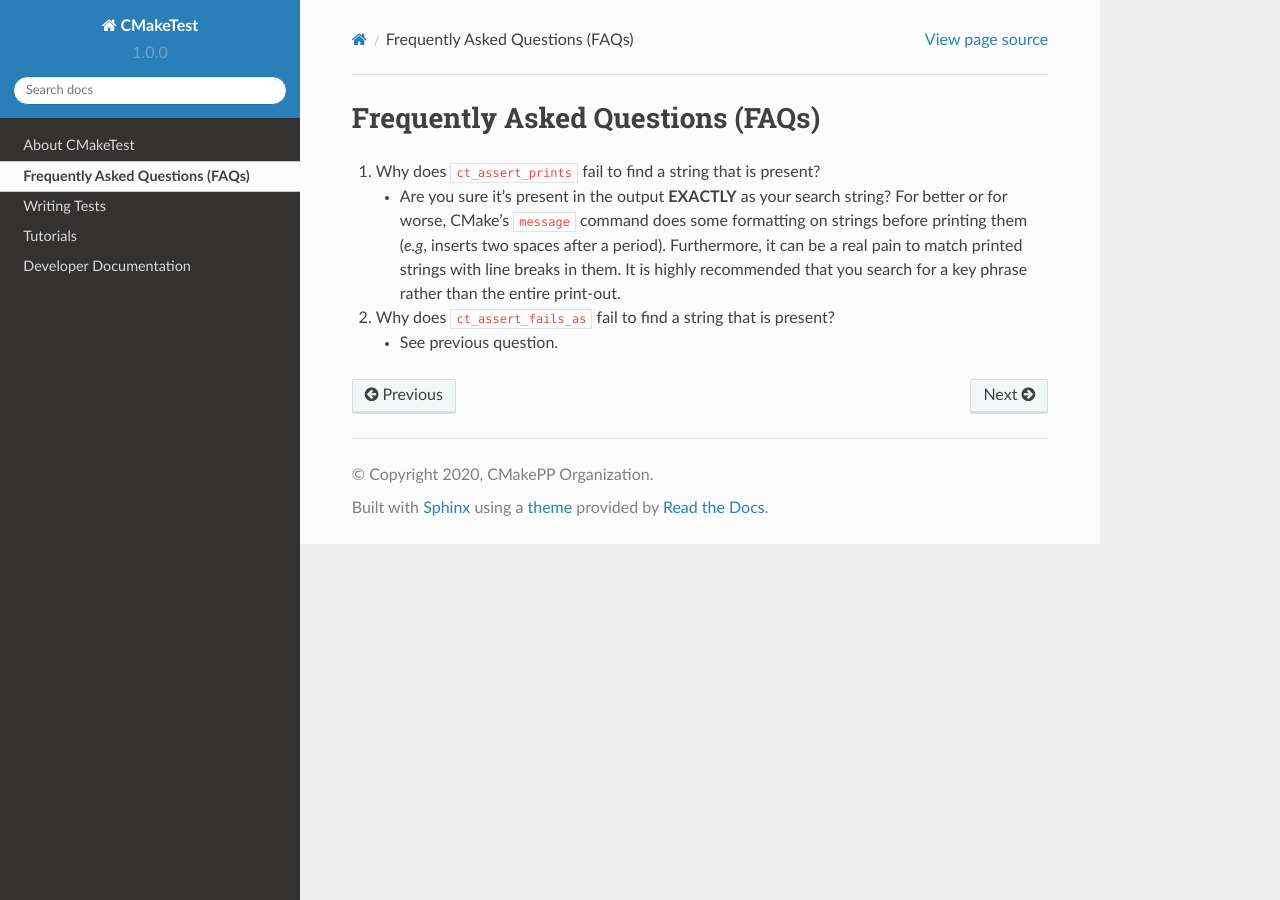
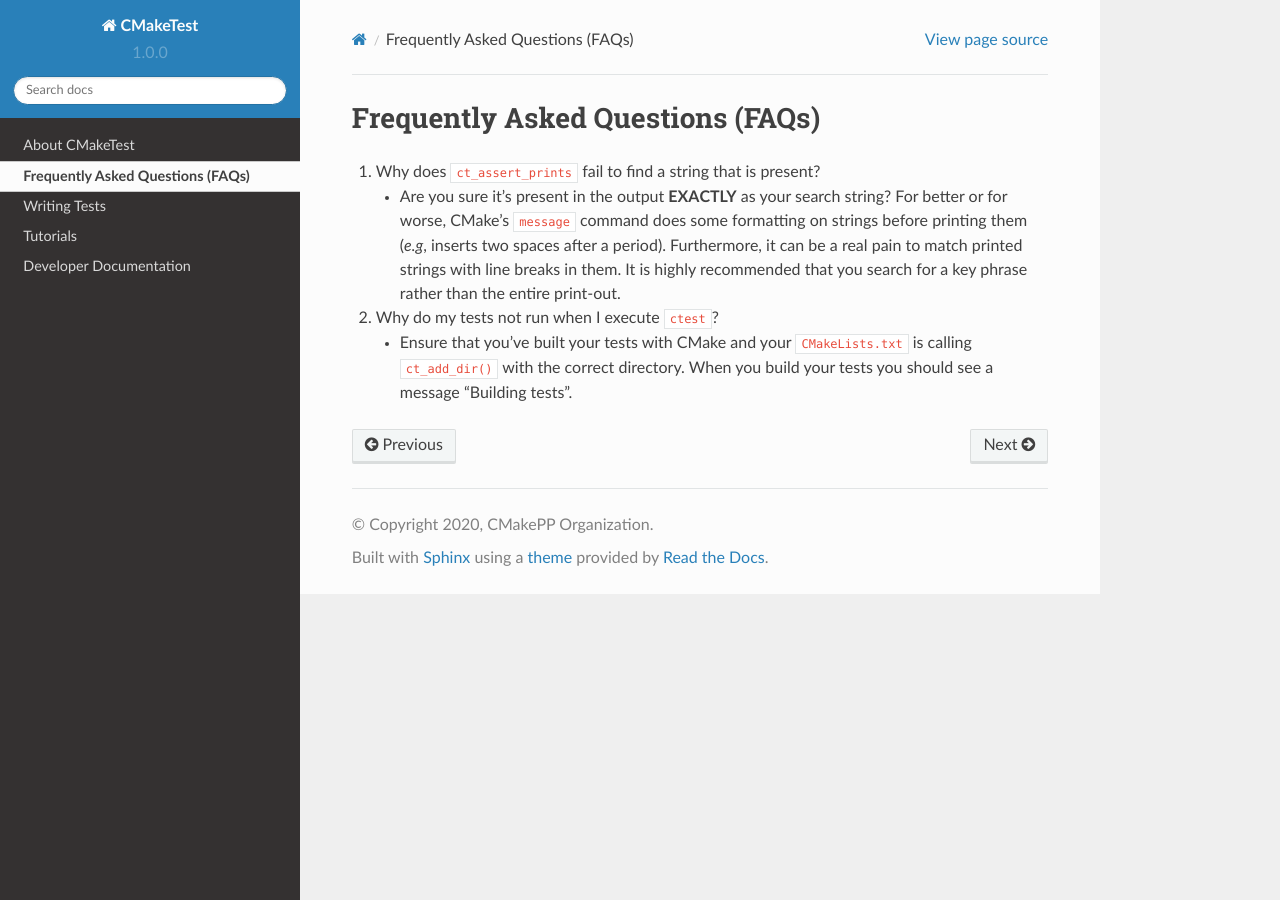
Before and after one commit to CMakePP/CMakeTest, a Sphinx documentation site: the page built from docs/source/faqs.rst, in a window 1280 px wide. Built offline with Sphinx 7.4.7 and the Read the Docs theme 2.0.0, drawn with Linux system fonts in a browser that asks for light colours; pages that are not in the unit, such as notebooks, are missing from menus.

Commit message:
Update faq

```diff
--- a/docs/source/faqs.rst
+++ b/docs/source/faqs.rst
@@ -10,6 +10,9 @@ Frequently Asked Questions (FAQs)
      breaks in them. It is highly recommended that you search for a key phrase
      rather than the entire print-out.
 
-2. Why does ``ct_assert_fails_as`` fail to find a string that is present?
+2. Why do my tests not run when I execute :code:`ctest`?
 
-   - See previous question.
+   - Ensure that you've built your tests with CMake and your
+     ``CMakeLists.txt`` is calling :code:`ct_add_dir()` with
+     the correct directory. When you build your tests you should
+     see a message "Building tests".
```
